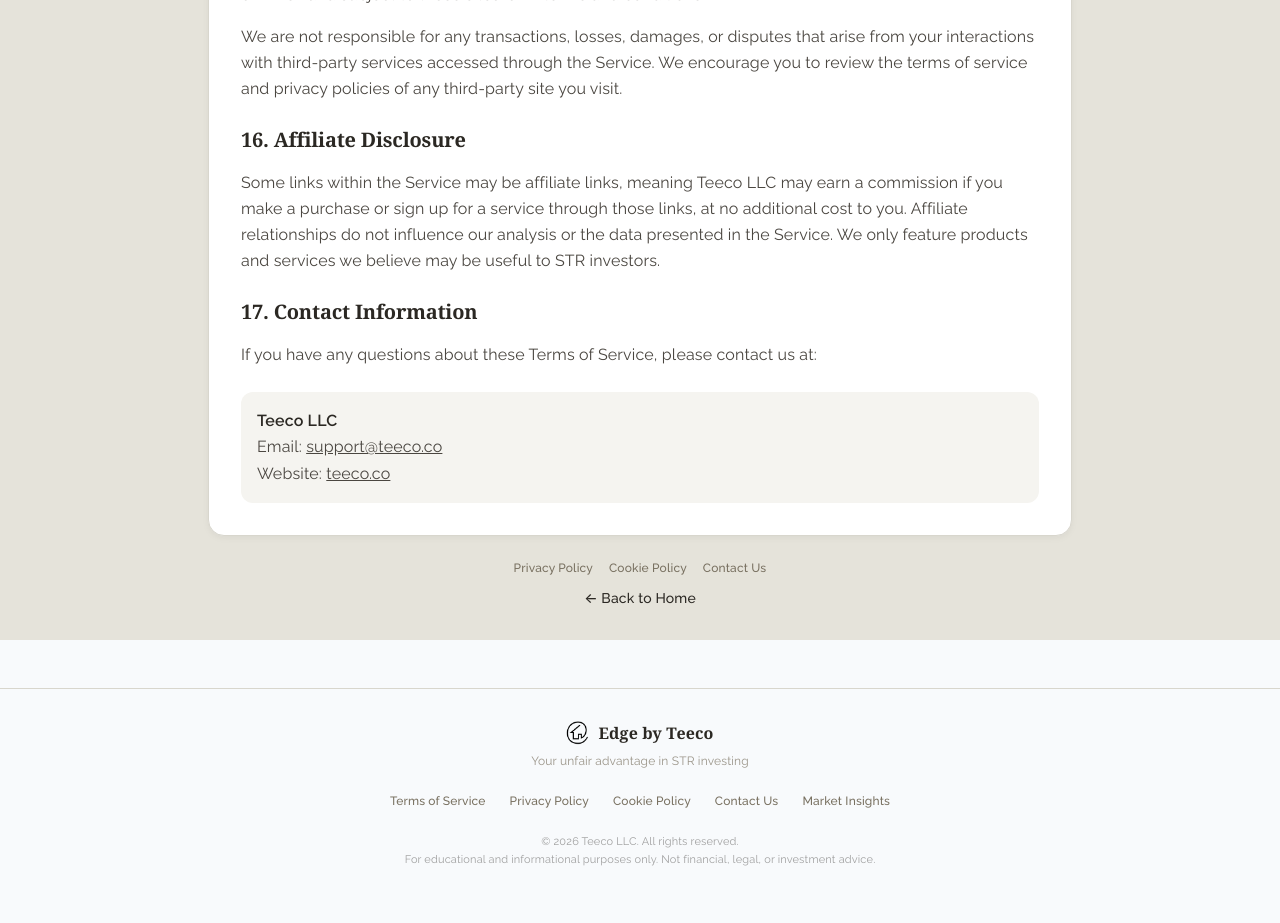
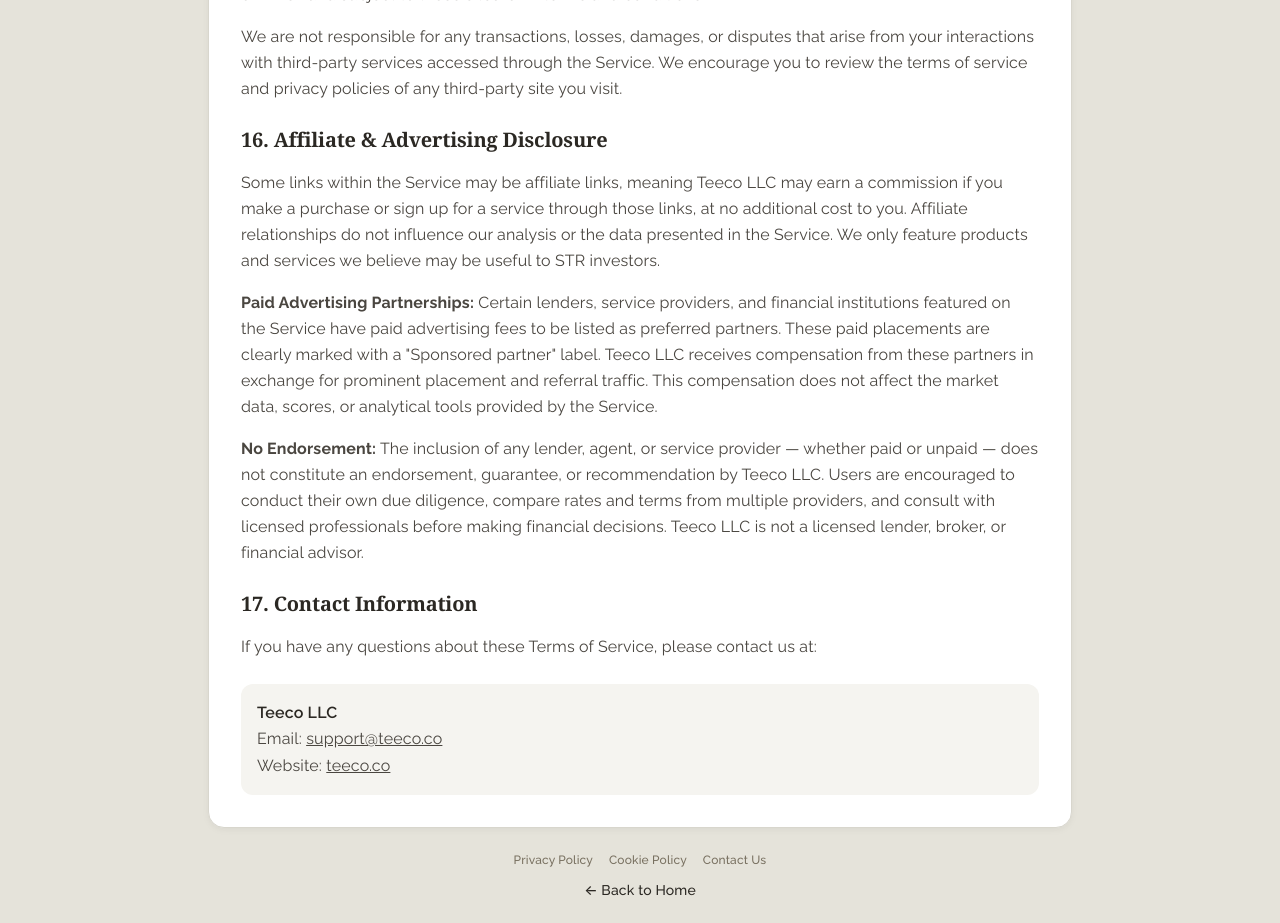
Before and after one commit to helloteeco/Edge, a Next.js app: page /terms in a window 1280 px wide. Shown: the part 3140-4063 px from the top of the page. Built offline with nearby package versions, Linux system fonts and the light colour scheme; a web font is replaced by a local one.

Commit message:
feat: add preferred lender partner (Northpointe), configurable partner-links.ts, update TOS with advertising disclosure

```diff
--- a/src/app/funding/page.tsx
+++ b/src/app/funding/page.tsx
@@ -22,6 +22,7 @@ import {
 } from '@/components/Icons';
 import AuthHeader from '@/components/AuthHeader';
 import { StuckHelper } from '@/components/StuckHelper';
+import { PARTNER_LINKS, SPONSORED_DISCLOSURE } from '@/data/partner-links';
 
 // Types
 interface FundingMethod {
@@ -1373,7 +1374,7 @@ export default function FundingPage() {
           </p>
           <div className="flex flex-col sm:flex-row items-center justify-center gap-3">
             <a
-              href="https://teeco.co/fund-your-financial-freedom"
+              href={PARTNER_LINKS.PREFERRED_LENDER}
               target="_blank"
               rel="noopener noreferrer"
               className="inline-flex items-center gap-2 px-6 py-3 rounded-xl font-semibold transition-all hover:scale-[1.02] active:scale-[0.98]"
@@ -1386,6 +1387,7 @@ export default function FundingPage() {
               Get Matched with Our Lenders
               <ArrowRightIcon className="w-4 h-4" color="#ffffff" />
             </a>
+            <p className="text-xs mt-2 opacity-60" style={{ color: 'rgba(255,255,255,0.6)' }}>{SPONSORED_DISCLOSURE}</p>
             <a
               href="https://www.zillow.com/homeloans/"
               target="_blank"
--- a/src/app/terms/page.tsx
+++ b/src/app/terms/page.tsx
@@ -204,13 +204,26 @@ export default function TermsPage() {
             </p>
 
             <h2 className="text-xl font-semibold mb-4" style={{ color: "#2b2823" }}>
-              16. Affiliate Disclosure
+              16. Affiliate &amp; Advertising Disclosure
             </h2>
-            <p className="mb-6 leading-relaxed" style={{ color: "#4a4640" }}>
+            <p className="mb-4 leading-relaxed" style={{ color: "#4a4640" }}>
               Some links within the Service may be affiliate links, meaning Teeco LLC may earn a commission if you make a purchase
               or sign up for a service through those links, at no additional cost to you. Affiliate relationships do not influence
               our analysis or the data presented in the Service. We only feature products and services we
               believe may be useful to STR investors.
+            </p>
+            <p className="mb-4 leading-relaxed" style={{ color: "#4a4640" }}>
+              <strong>Paid Advertising Partnerships:</strong> Certain lenders, service providers, and financial institutions
+              featured on the Service have paid advertising fees to be listed as preferred partners. These paid placements are
+              clearly marked with a &quot;Sponsored partner&quot; label. Teeco LLC receives compensation from these partners
+              in exchange for prominent placement and referral traffic. This compensation does not affect the market data,
+              scores, or analytical tools provided by the Service.
+            </p>
+            <p className="mb-6 leading-relaxed" style={{ color: "#4a4640" }}>
+              <strong>No Endorsement:</strong> The inclusion of any lender, agent, or service provider — whether paid or unpaid —
+              does not constitute an endorsement, guarantee, or recommendation by Teeco LLC. Users are encouraged to conduct
+              their own due diligence, compare rates and terms from multiple providers, and consult with licensed professionals
+              before making financial decisions. Teeco LLC is not a licensed lender, broker, or financial advisor.
             </p>
 
             <h2 className="text-xl font-semibold mb-4" style={{ color: "#2b2823" }}>
--- /dev/null
+++ b/src/data/partner-links.ts
@@ -0,0 +1,36 @@
+/**
+ * Partner Links Configuration
+ *
+ * Centralized configuration for all partner/affiliate links.
+ * Update URLs here when partners change — all pages reference this file.
+ *
+ * IMPORTANT: Any paid/sponsored link must be disclosed per FTC guidelines.
+ * See /terms (Section 16) for the full affiliate disclosure.
+ */
+
+export const PARTNER_LINKS = {
+  /**
+   * Preferred Lender - Currently: Jesse Cronen at Northpointe Bank
+   * This is a paid advertising partnership.
+   * To swap partners: just change this URL.
+   */
+  PREFERRED_LENDER: "https://www.northpointe.com/home-lending/get-started/jesse-cronen/",
+
+  /** Fallback lender directory (Zillow) - used as secondary option */
+  ZILLOW_LENDERS: "https://www.zillow.com/homeloans/",
+
+  /** Zillow agent directory */
+  ZILLOW_AGENTS: "https://www.zillow.com/professionals/real-estate-agent-reviews/",
+
+  /** Teeco coaching/training funnel */
+  TEECO_FUNDING: "https://teeco.co/fund-your-financial-freedom",
+
+  /** Teeco design services */
+  TEECO_DESIGN: "https://teeco.co/book-our-design-services",
+} as const;
+
+/** Display name for the preferred lender (shown in UI) */
+export const PREFERRED_LENDER_NAME = "Our Preferred Lender";
+
+/** Disclosure text shown near sponsored links (FTC compliance) */
+export const SPONSORED_DISCLOSURE = "Sponsored partner";
```
